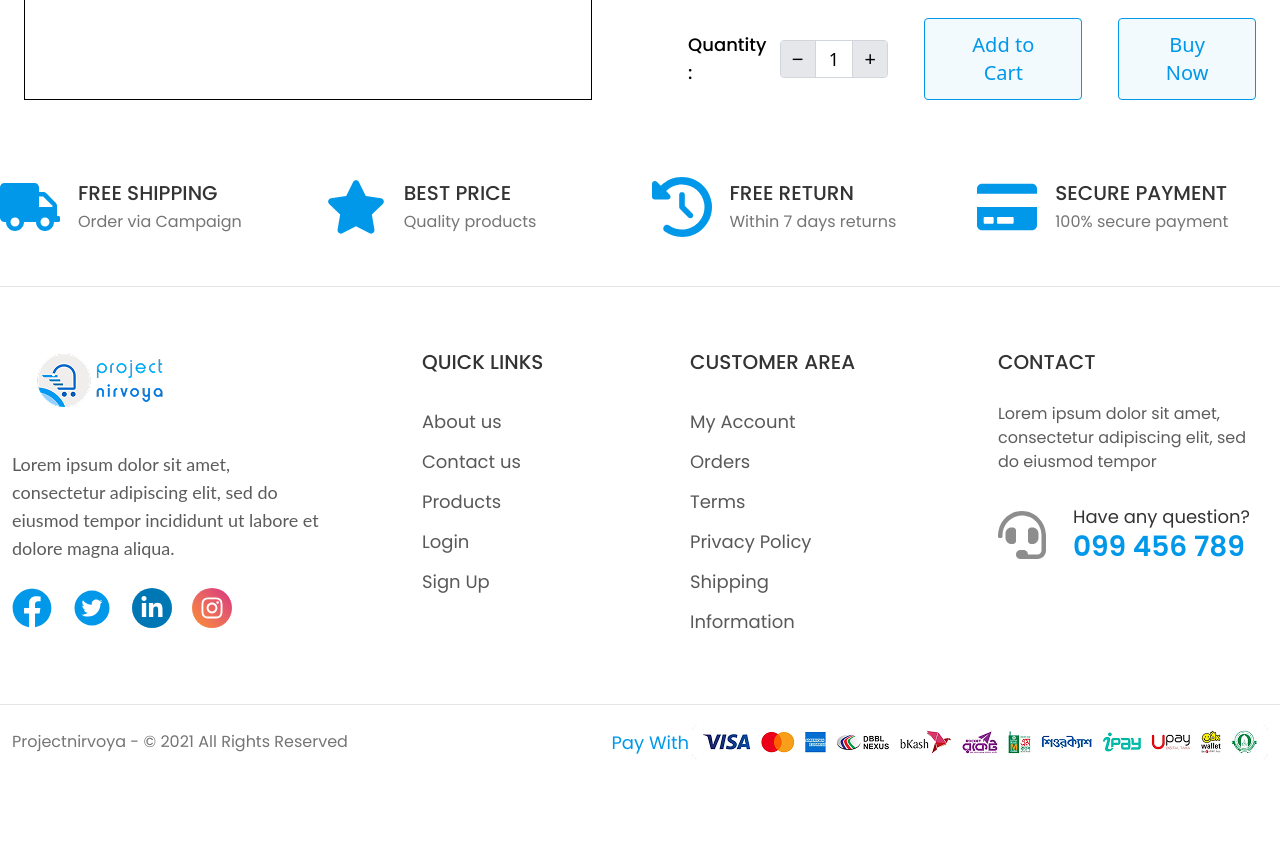
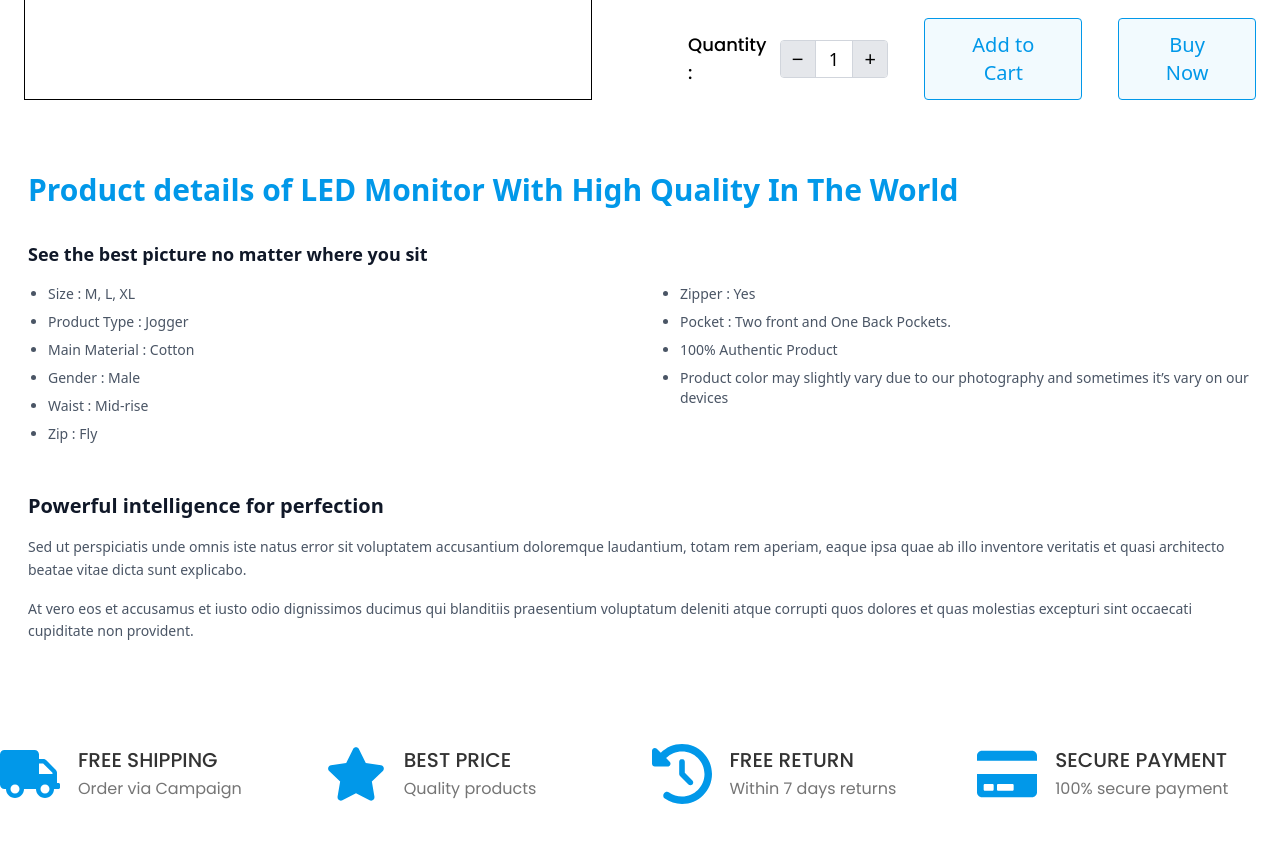
Before and after one commit to Mohammad-Nadil/ebt-ecommerce, a React (Vite) app: page /product/1 in a window 1280 px wide. Shown: the part 560-1402 px from the top of the page. Before the commit the page ends 1336 px from the top, so only its background shows below. Built offline with nearby package versions, Linux system fonts and the light colour scheme.

Commit message:
ProductDescription Section 2 Complete

```diff
--- a/src/components/ProductDescription.jsx
+++ b/src/components/ProductDescription.jsx
@@ -3,7 +3,59 @@ import React from 'react'
 const ProductDescription = () => {
   return (
     <div>
+      <section class="max-w-7xl mx-auto px-4 py-12">
+        <h2 class="text-2xl md:text-3xl font-semibold text-[#0198E9] mb-8">
+          Product details of LED Monitor With High Quality In The World
+        </h2>
 
+      <h3 class="text-lg font-semibold text-gray-900 mb-4">
+        See the best picture no matter where you sit
+      </h3>
+       <div class="grid grid-cols-1 md:grid-cols-2 gap-10 mb-12">
+
+    <div>
+
+      <ul class="list-disc pl-5 space-y-2 text-gray-600 text-sm">
+        <li>Size : M, L, XL</li>
+        <li>Product Type : Jogger</li>
+        <li>Main Material : Cotton</li>
+        <li>Gender : Male</li>
+        <li>Waist : Mid-rise</li>
+        <li>Zip : Fly</li>
+      </ul>
+    </div>
+
+    <div>
+      <ul class="list-disc pl-5 space-y-2 text-gray-600 text-sm mt-9 md:mt-0">
+        <li>Zipper : Yes</li>
+        <li>Pocket : Two front and One Back Pockets.</li>
+        <li>100% Authentic Product</li>
+        <li>
+          Product color may slightly vary due to our photography and sometimes
+          it’s vary on our devices
+        </li>
+      </ul>
+    </div>
+       </div>
+
+       <div>
+        <h3 class="text-xl font-semibold text-gray-900 mb-4">
+          Powerful intelligence for perfection
+        </h3>
+
+        <p class="text-gray-600 leading-relaxed mb-4 text-sm">
+          Sed ut perspiciatis unde omnis iste natus error sit voluptatem accusantium
+          doloremque laudantium, totam rem aperiam, eaque ipsa quae ab illo inventore
+          veritatis et quasi architecto beatae vitae dicta sunt explicabo.
+        </p>
+
+        <p class="text-gray-600 leading-relaxed text-sm">
+          At vero eos et accusamus et iusto odio dignissimos ducimus qui blanditiis
+          praesentium voluptatum deleniti atque corrupti quos dolores et quas
+          molestias excepturi sint occaecati cupiditate non provident.
+        </p>
+       </div>
+      </section>
     </div>
   )
 }
```
Also changed, not shown: 1 other file (tests, documents, lock files or other folders).
